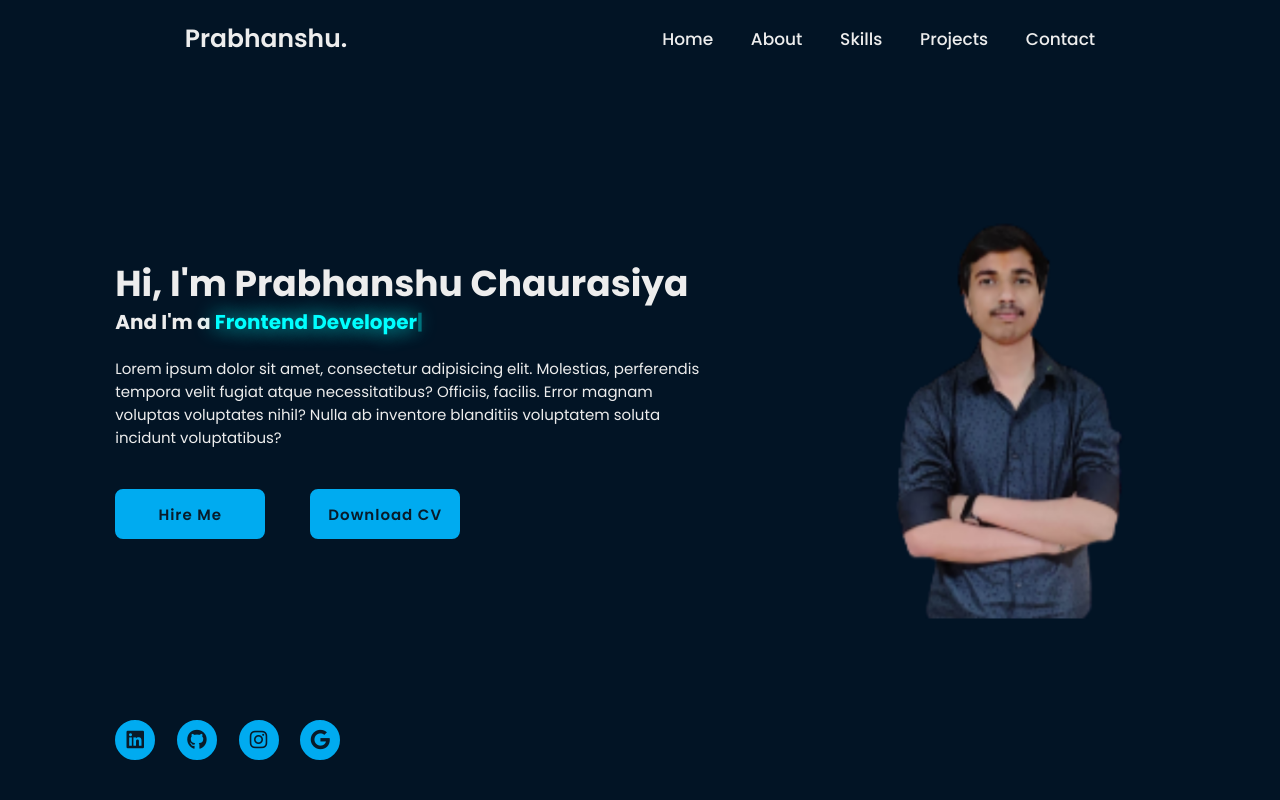
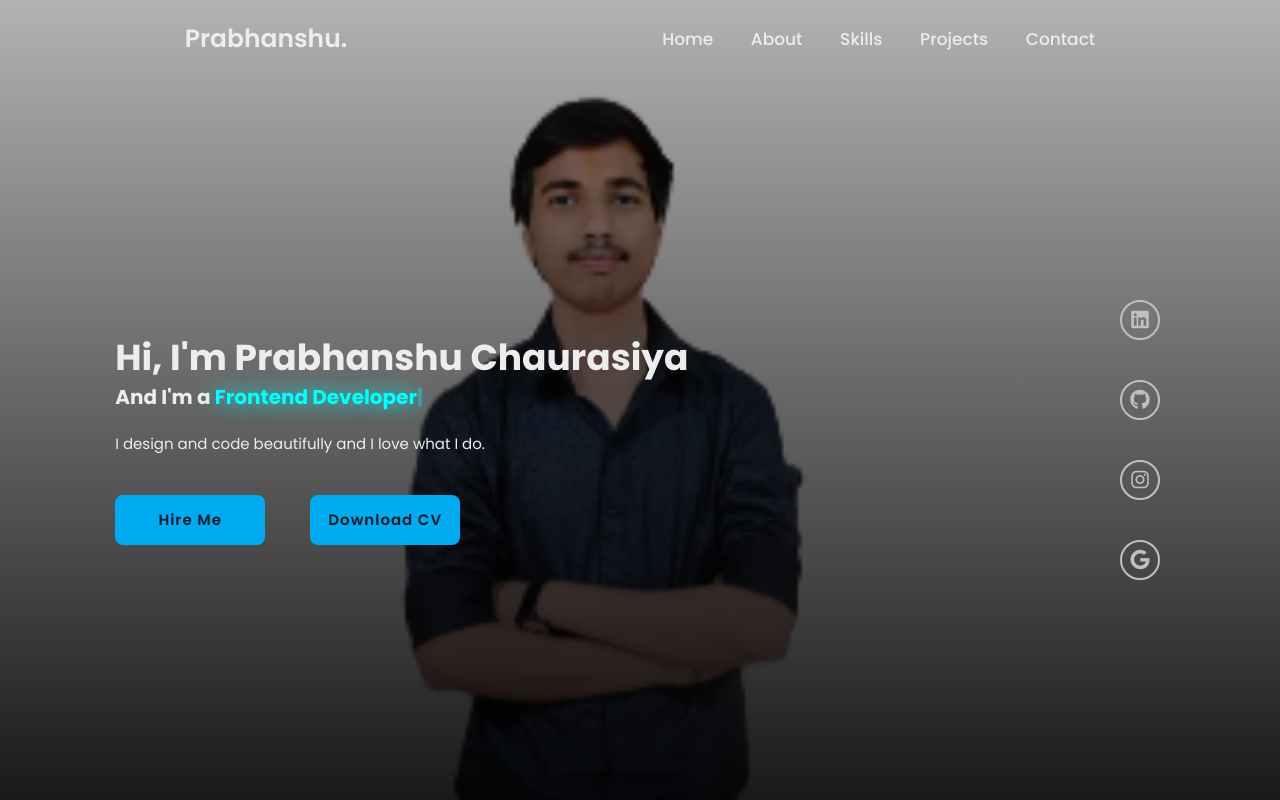
Before and after one commit to Prabhanshu2/resume, a website: page index.html in a window 1280 px wide. Shown: the top 800 px of the page. Drawn offline with Linux system fonts and the light colour scheme.

Commit message:
modified:   index.html 	modified:   one.css 	modified:   one.js

```diff
--- a/index.html
+++ b/index.html
@@ -26,7 +26,7 @@
             <h1>Hi, I'm <span>Prabhanshu Chaurasiya</span></h1>
 
         <div><h3>And I'm a <span id="textp"></span><span class="cursor">|</span></h3></div>
-        <p>Lorem ipsum dolor sit amet, consectetur adipisicing elit. Molestias, perferendis tempora velit fugiat atque necessitatibus? Officiis, facilis. Error magnam voluptas voluptates nihil? Nulla ab inventore blanditiis voluptatem soluta incidunt voluptatibus?</p>
+        <p>I design and code beautifully and I love what I do.</p>
         <div class="btn-box">
             <button class="btn">Hire Me</button>
             <button class="btn">Download CV</button>
@@ -38,7 +38,7 @@
         <a target="_blank" href="https://www.instagram.com/prabhanshu__23/"><i class="fa-brands fa-instagram"></i></a>
         <a target="_blank" href="#contact"><i class="fa-brands fa-google"></i></a>
     </div>
-    <div class="backimage"></div>
+    <!-- <div class="backimage"></div> -->
     </section>
 
 
@@ -52,8 +52,16 @@
         </div>
 
         <div class="about-content">
-            <h3>Frontend Developer</h3>
-            <p>Lorem, ipsum dolor sit amet consectetur adipisicing elit. Doloribus, inventore explicabo pariatur aut dolorem ut quam magni molestiae modi ex iure aperiam saepe distinctio ipsum ab qui, corporis similique dolorum.</p>
+            <h3>Hello There 👋</h3>
+            <p>
+I'm Prabhanshu Chaurasiya, a Computer Science student with specialization in Frontend Development. I like Competitive Programming and my prefered language is C++. <br><br>
+
+Apart from coding, I love to play cricket, make sketches, and travel.<br><br>
+
+As a lifelong learner, I'm always seeking new knowledge and experiences to broaden my perspective and enhance my skills.<br><br>
+
+Thanks for taking the time to learn a little about me!
+            </p>
 
 
             <div class="btn-box btns">
--- a/one.css
+++ b/one.css
@@ -96,10 +96,11 @@ section{
 }
 .home{
     display: flex;
-    padding: 0 9%;
+    /* padding: 0 9%; */
     align-items: center;
-    background: url('five.png') no-repeat;
-    background-position: center;
+    /* background: url('five.png') no-repeat; */
+    background: linear-gradient( rgba(0, 0, 0, 0.3), rgba(0, 0, 0, 0.9) ), url(six.png) no-repeat;
+    background-position: 47%;
     background-size:cover;
     /* background: url('one.png') no-repeat;
     background-position: right; */
@@ -157,23 +158,25 @@ height: 5rem;
     transition: .3s;
 }
 .home-sci{
-    display: flex;
+    display: grid;
+    right:0;
     position: absolute;
-    bottom: 4rem;
-    width: 225px;
+    /* bottom: 4rem; */
+    width: 18rem;
     justify-content: space-between;
 
 }
 .home-sci a{
+    margin:2rem;
     display: inline-flex;
     position: relative;
     justify-content: center;
     align-items: center;
     width: 40px;
     height: 40px;
-    background:var(--main-color);
-    color: var(--bg-color);
-    border: .2rem solid var(--main-color);
+    /* background:var(--main-color); */
+    color: silver;
+    border: .2rem solid ;
     border-radius: 50%;
     font-size: 20px;
     z-index: 1;
@@ -201,24 +204,24 @@ height: 5rem;
 
     width: 100%;
 }
-.backimage{
+/* .backimage{
     position: absolute;
     top: 0;
     right: 0;
     width: 39%;
     height: 100%;
     background: transparent;
-    background-size: auto;
+    background-size: auto; */
     /* border: 2px solid red; */
-    transition: 1s;
+    /* transition: 1s; */
     /* background: url('three.png') no-repeat; */
     /* background-position: center; */
     /* background-size: cover; */
-}
-.backimage:hover{
+/* } */
+/* .backimage:hover{
     background: #021425;
     opacity: .8;
-}
+} */
 .about{
     display: flex;
     justify-content: center;
@@ -500,6 +503,8 @@ form{
     border-top: 1rem solid aquamarine;
     padding-bottom: 4rem;
     margin: 0 auto;
+    max-width: 50rem;
+    max-height: 55rem;
 }
 form h3{
     color:#fff;
```
Also changed, not shown: one.js (line endings or trailing spaces).
